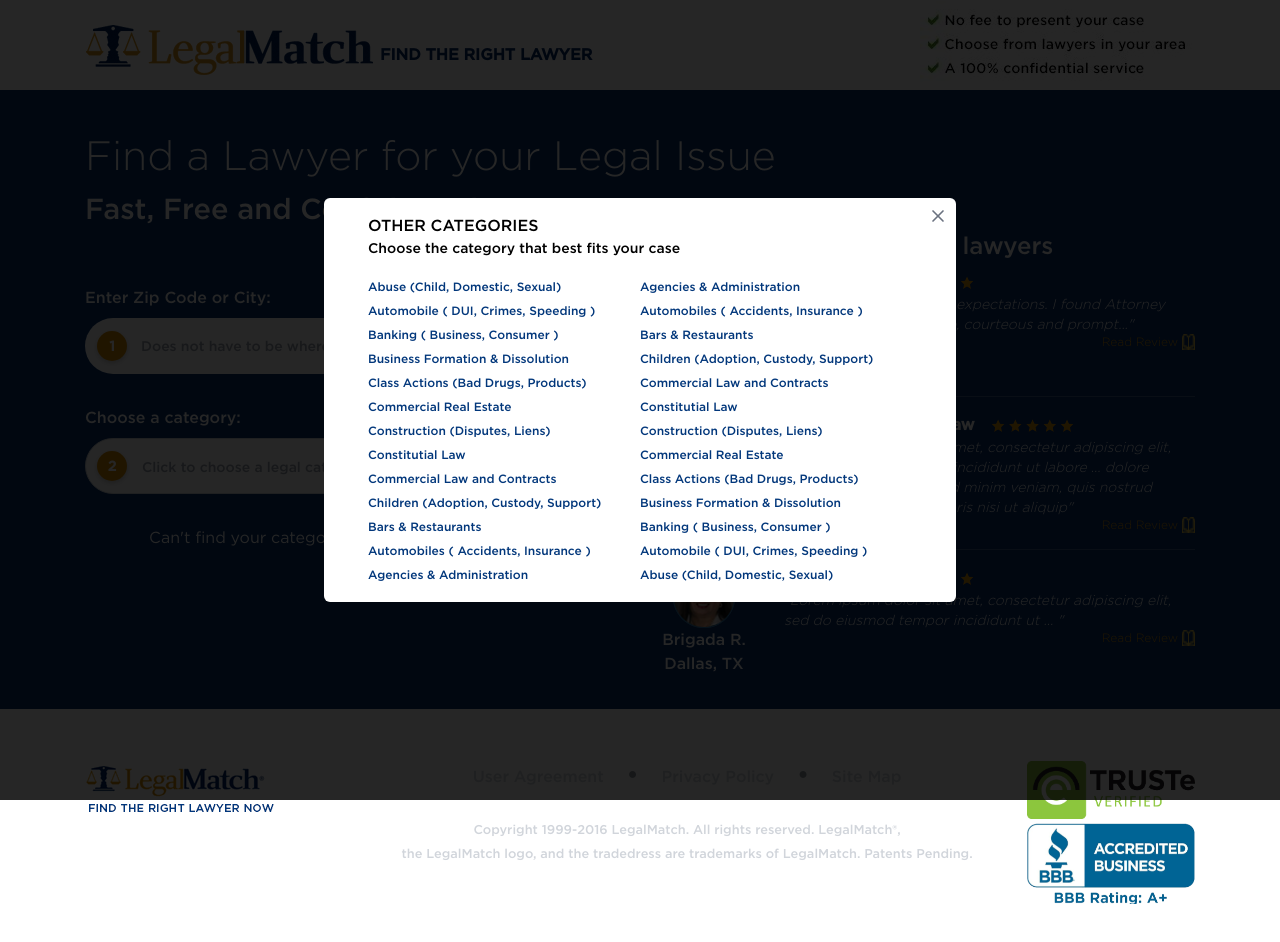
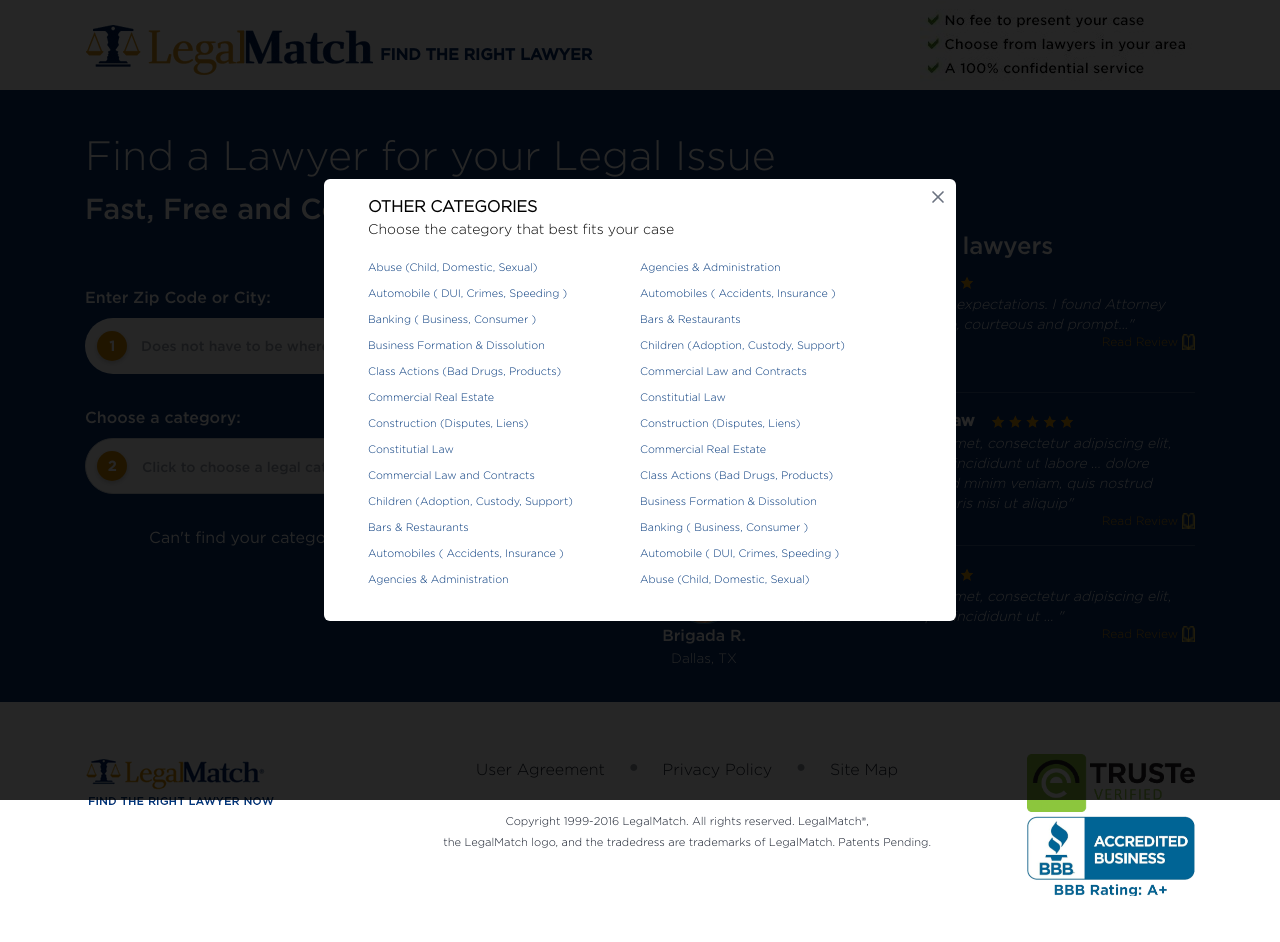
Before and after one commit to roel-lmph/frontend-exam, a Next.js app: page / in a window 1280 px wide. Both pictures are taken after a click on the element "Click here.". Shown: the top 942 px of the page. Built offline with nearby package versions, Linux system fonts and the light colour scheme.

Commit message:
fonts and spacing adjustments

```diff
--- a/app/(home)/components/CategorySelect.tsx
+++ b/app/(home)/components/CategorySelect.tsx
@@ -54,11 +54,11 @@
                     </div>
                 </div>
                 {showDropdown && (
-                    <div ref={ref} id="dropdown" className="absolute w-full z-10 bg-white divide-y divide-gray-100 rounded-lg shadow text-gray-400 mt-1">
+                    <div ref={ref} id="dropdown" className="absolute w-full z-10 bg-white divide-y divide-gray-100 rounded-lg shadow text-gray-400 mt-1 p-4">
                         <ul className="py-2 text-sm " >
                             {categories.map(cat => {
                                 return <li key={cat} onClick={() => handleSelect(cat)}>
-                                    <a href="#" className="block px-4 py-2 hover:bg-[#bcd3e3] hover:text-black">{cat}</a>
+                                    <a href="#" className="block px-4 py-2 hover:bg-[#bcd3e3] hover:text-black categpry">{cat}</a>
                                 </li>
                             })}
                         </ul>
--- a/app/(home)/components/ClientReview.tsx
+++ b/app/(home)/components/ClientReview.tsx
@@ -28,7 +28,7 @@
                         priority
                     /></span>
                     <p>{props.name}</p>
-                    <span>{props.address}</span>
+                    <span className='address'>{props.address}</span>
                 </div>
                 <div>
                     <div className="flex space-x-4 items-center">
--- a/app/(home)/components/ClientReviewsModal.tsx
+++ b/app/(home)/components/ClientReviewsModal.tsx
@@ -18,7 +18,7 @@
 
     return (
         <Modal name={modalName} open={isOpen} title='CLIENT REVIEWS' showFooterClose={true}>
-            <div className=''>
+            <div className='review'>
                 <div className='flex'>
 
                     <div className="text-nowrap flex flex-col items-center min-w-32">
@@ -30,14 +30,14 @@
 
                     </div>
                     <div>
-                        <p>{review.name}</p>
-                        <span className='text-gray-300'>{review.address}</span>
-                        <p>{review.category}</p>
+                        <h3 className='font-bold'>{review.name}</h3>
+                        <span className='text-gray-600'>{review.address}</span>
+                        <p className='font-bold'>{review.category}</p>
                     </div>
                 </div>
 
-                <div className='flex items-center'>
-                    <h1>Rating <small>(29 users)</small></h1>
+                <div className='flex items-center mt-2 mb-1'>
+                    <h1 className='font-semibold'>Rating <small>(29 users)</small></h1>
                     <div className='ml-2'>
                         <Image
                             src={fiveStars}
@@ -61,7 +61,7 @@
                         alt="Five Stars"
                         priority
                     />
-                    <div>
+                    <div className='font-semibold'>
                         by Dexter Marchal, 06/10/2016
                     </div>
                 </div>
--- a/app/(home)/components/OtherCategoriesModal.tsx
+++ b/app/(home)/components/OtherCategoriesModal.tsx
@@ -1,9 +1,10 @@
 'use client'
+
+import React from 'react'
 
 import Modal from '@/components/Modal'
 import { otherCategories } from '@/dummy-data'
 import { useModal } from '@/hooks/useModal'
-import React, { useEffect } from 'react'
 
 export default function OtherCategoriesModal() {
 
@@ -14,24 +15,24 @@
     return (
         <Modal name={modalName} open={isOpen} >
             <div className=''>
-                <div className='title'>
+                <div className='title font-bold'>
                     OTHER CATEGORIES
                 </div>
                 <div className='text-sm'>
                     Choose the category that best fits your case
                 </div>
             </div>
-            <div className='pt-4 flex flex-wrap'>
+            <div className='pt-4 flex flex-wrap md:text-xs mb-3'>
                 {otherCategories.map(cat => {
                     return (<div key={cat} className=' w-1/2'>
-                        <span className='text-primary text-xs'>
+                        <span className='text-primary categories'>
                             {cat}
                         </span>
                     </div>)
                 })}
                 {otherCategories.reverse().map(cat => {
                     return (<div key={cat} className=' w-1/2'>
-                        <span className='text-primary text-xs'>
+                        <span className='text-primary categories'>
                             {cat}
                         </span>
                     </div>)
--- a/app/styles/globals.css
+++ b/app/styles/globals.css
@@ -91,3 +91,34 @@
   margin-top: 5px;
   color: #919aa2;
 }
+
+span.address {
+  font-weight: normal;
+  font-family: "Gotham-Light";
+  font-size: 85%;
+}
+
+span.categories {
+  font-weight: normal;
+  font-family: "Gotham-Light";
+  font-size: 90%;
+  padding: 5px 0;
+  display: flex;
+}
+
+li.category {
+  font-size: 90%;
+}
+
+.footer-text {
+  font-family: "Gotham-Light";
+}
+
+.footer-text p {
+  font-family: "Gotham-Light";
+  font-size: 14px;
+}
+
+.review h3 {
+  font-size: 20px;
+}
--- a/components/Footer.tsx
+++ b/components/Footer.tsx
@@ -21,7 +21,7 @@
                             className="col-span-12 md:col-span-6 lg:col-span-7 text-center footer-text"
                         >
                             <div className="flex justify-center items-center">
-                                <div className="flex space-x-4 pb-5 text-gray-300">
+                                <div className="flex space-x-4 pb-5 text-gray-900">
                                     <div className="p-2"><a href="#">User Agreement</a></div>
                                     <div className="dot"><span>&#x25CF;</span></div>
                                     <div className="p-2"><a href="#">Privacy Policy</a></div>
@@ -29,12 +29,13 @@
                                     <div className="p-2"><a href="#">Site Map</a></div>
                                 </div>
                             </div>
-                            <small className="text-gray-300">
+                            <p><small className="text-gray-900">
                                 Copyright 1999-2016 LegalMatch. All rights reserved. LegalMatch®,
                                 <br />
                                 the LegalMatch logo, and the tradedress are trademarks of
                                 LegalMatch. Patents Pending.
                             </small>
+                            </p>
                         </div>
                         <div className="col-span-12 md:col-span-6 lg:col-span-2 float-right">
                             <div className="items-right">
--- a/components/Modal.tsx
+++ b/components/Modal.tsx
@@ -43,7 +43,7 @@
     }
 
     return (
-        <dialog ref={dialogRef} className="relative overflow-visible backdrop:bg-black/85 bg-transparent">
+        <dialog ref={dialogRef} className="relative overflow-visible backdrop:bg-black/85 bg-transparent font-gothamLight">
             <div
                 className="bg-white max-h-[90vh] max-w-[90vw] rounded-md px-4 ">
                 {title && <div className='px-7 py-4'>
--- a/components/RatingItem.tsx
+++ b/components/RatingItem.tsx
@@ -20,10 +20,10 @@
         priority
     />
     return (
-        <div className='flex justify-between items-center'>
-            <div className='text-xs'>
+        <div className='flex justify-between items-center mb-2'>
+            <p className='text-xs pt-1'>
                 {title}
-            </div>
+            </p>
             {starIcon}
         </div>
     )
```
